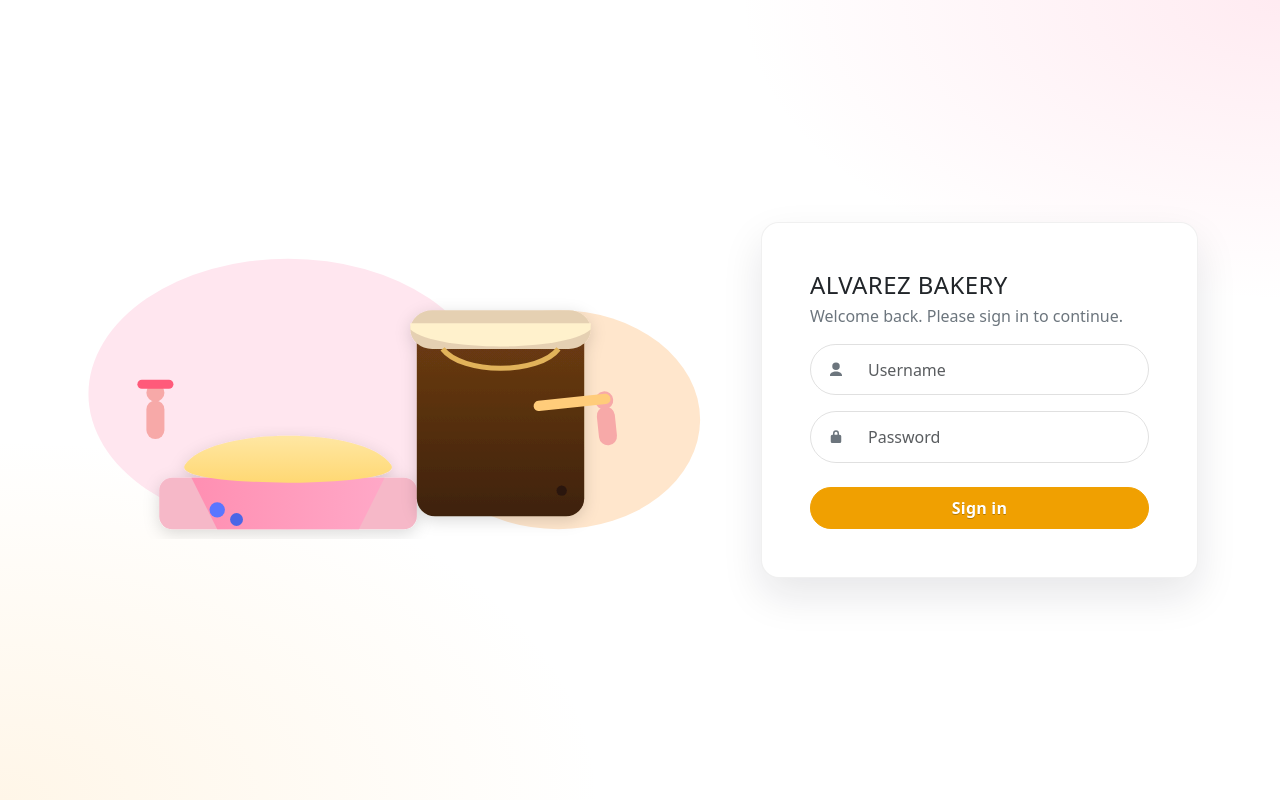
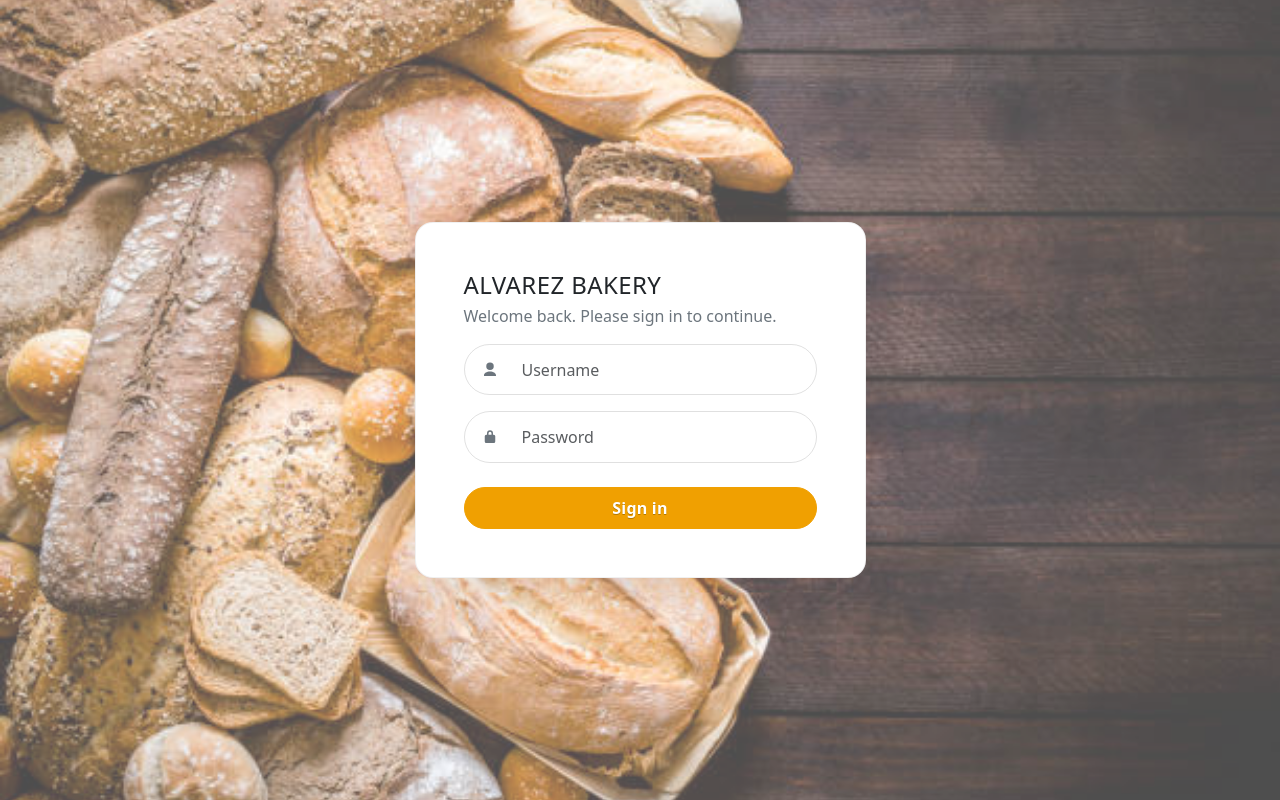
Before and after one commit to crisvin03/bakery_pos, a Django app: page /login/ in a window 1280 px wide. Run offline with Django 5.2, Linux system fonts and the light colour scheme.

Commit message:
Update UI: Add profile picture in navbar, change login background, center receipt card, replace AB logo with Logo.jpg

```diff
--- a/templates/core/base.html
+++ b/templates/core/base.html
@@ -28,9 +28,8 @@
     @media (min-width: 1200px) { .navbar-brand { font-size: 1.35rem; } }
     .brand-mark {
       width: 34px; height: 34px; border-radius: 8px;
-      background: linear-gradient(135deg, #0d6efd, #20c997);
-      display: inline-grid; place-items: center;
-      color: #fff; font-size: 1rem; font-weight: 700;
+      display: inline-block;
+      object-fit: contain;
     }
 
     /* Spacing & bigger type for nav links */
@@ -77,8 +76,8 @@
 {% if request.path != '/login/' %}
 <nav class="navbar navbar-expand-lg navbar-light navbar-elevated">
   <div class="container-fluid px-3">
-    <a class="navbar-brand" href="/">
-      <span class="brand-mark">AB</span>
+    <a class="navbar-brand" href="#" style="pointer-events: none; cursor: default;">
+      <img src="/media/products/Logo.jpg" alt="Alvarez Bakery" class="brand-mark">
       Alvarez Bakery
     </a>
 
@@ -89,6 +88,15 @@
     <div class="collapse navbar-collapse" id="nav">
       <!-- main menu -->
       <ul class="navbar-nav ms-3 ms-md-4 ms-lg-5 me-auto">
+        <li class="nav-item">
+          <a class="nav-link {% if request.path == '/' %}active{% endif %}" href="/" title="Home Dashboard">
+            <svg class="nav-ic" viewBox="0 0 24 24" fill="currentColor" aria-hidden="true">
+              <path d="M10 20v-6h4v6h5v-8h3L12 3 2 12h3v8z"/>
+            </svg>
+            <span>Home</span>
+          </a>
+        </li>
+
         <li class="nav-item">
           <a class="nav-link {% if request.path == '/pos/' %}active{% endif %}" href="/pos/" title="Point of Sale">
             <svg class="nav-ic" viewBox="0 0 24 24" fill="currentColor" aria-hidden="true">
@@ -141,11 +149,15 @@
         {% if request.user.is_authenticated %}
           <li class="nav-item dropdown">
             <a class="nav-link dropdown-toggle d-flex align-items-center gap-2" href="#" id="userMenu" role="button" data-bs-toggle="dropdown" aria-expanded="false" style="font-size:1.05rem;">
-              <span class="avatar">{{ request.user.username|slice:":1"|upper }}</span>
-              <span class="d-none d-sm-inline">Hello, {{ request.user.username }}</span>
+              {% if request.user.profile.profile_picture %}
+                <img src="{{ request.user.profile.profile_picture.url }}" alt="{{ request.user.get_full_name|default:request.user.username }}" class="avatar" style="object-fit: cover;">
+              {% else %}
+                <span class="avatar">{{ request.user.get_full_name|default:request.user.username|slice:":1"|upper }}</span>
+              {% endif %}
+              <span class="d-none d-sm-inline">Hello, {{ request.user.get_full_name|default:request.user.username }}</span>
             </a>
             <ul class="dropdown-menu dropdown-menu-end" aria-labelledby="userMenu">
-              <li class="dropdown-header small text-muted px-3">Signed in as <strong>{{ request.user.username }}</strong></li>
+              <li class="dropdown-header small text-muted px-3">Signed in as <strong>{{ request.user.get_full_name|default:request.user.username }}</strong></li>
               <li><hr class="dropdown-divider"></li>
               <li>
                 <a class="dropdown-item" href="{% url 'profile' %}">
--- a/templates/core/login.html
+++ b/templates/core/login.html
@@ -6,10 +6,28 @@
     min-height: 100vh;
     display: grid;
     place-items: center;
-    background:
-      radial-gradient(1000px 600px at 0% 100%, rgba(255,214,150,.22), transparent 60%),
-      radial-gradient(900px 500px at 100% 0%, rgba(255,143,178,.18), transparent 60%),
-      #fff;
+    background-image: url('/media/products/Background.jpg');
+    background-size: cover;
+    background-position: center;
+    background-repeat: no-repeat;
+    position: relative;
+  }
+
+  /* Optional: Add a subtle overlay to ensure text readability */
+  .login-hero::before {
+    content: '';
+    position: absolute;
+    top: 0;
+    left: 0;
+    right: 0;
+    bottom: 0;
+    background: rgba(255, 255, 255, 0.3);
+    z-index: 0;
+  }
+
+  .login-hero > .container {
+    position: relative;
+    z-index: 1;
   }
 
   /* Card */
@@ -65,60 +83,10 @@
 
 <div class="login-hero">
   <div class="container py-4">
-    <div class="row g-5 align-items-center">
-      <!-- Illustration (left) -->
-      <div class="col-lg-7 d-none d-lg-block">
-        <div class="mx-auto" style="max-width:720px">
-          <svg viewBox="0 0 980 520" width="100%" xmlns="http://www.w3.org/2000/svg" role="img" aria-label="Bakery illustration">
-            <defs>
-              <linearGradient id="g1" x1="0" x2="1">
-                <stop offset="0" stop-color="#ff8fb2"/>
-                <stop offset="1" stop-color="#ffa8c7"/>
-              </linearGradient>
-              <linearGradient id="g2" x1="0" x2="0" y1="0" y2="1">
-                <stop offset="0" stop-color="#6f3d13"/>
-                <stop offset="1" stop-color="#3e220a"/>
-              </linearGradient>
-              <linearGradient id="g3" x1="0" x2="0" y1="0" y2="1">
-                <stop offset="0" stop-color="#ffe7a3"/>
-                <stop offset="1" stop-color="#ffd873"/>
-              </linearGradient>
-              <filter id="s" x="-10%" y="-10%" width="120%" height="120%">
-                <feDropShadow dx="0" dy="6" stdDeviation="12" flood-opacity=".15"/>
-              </filter>
-            </defs>
-            <ellipse cx="320" cy="250" rx="310" ry="210" fill="#ffe6ef"/>
-            <ellipse cx="740" cy="290" rx="220" ry="170" fill="#ffe6cc"/>
-            <g filter="url(#s)">
-              <path d="M140,380 h360 a20,20 0 0 1 20,20 v40 a20,20 0 0 1 -20,20 h-360 a20,20 0 0 1 -20,-20 v-40 a20,20 0 0 1 20,-20z" fill="#f6b8c8"/>
-              <path d="M170,380 l40,80 h220 l40,-80z" fill="url(#g1)"/>
-              <path d="M160,360 c40,-60 280,-60 320,0 10,15 -40,26 -160,28 -120,-2 -170,-13 -160,-28z" fill="url(#g3)"/>
-              <circle cx="210" cy="430" r="12" fill="#5a76ff"/><circle cx="240" cy="445" r="10" fill="#4c66e6"/>
-            </g>
-            <g transform="translate(520,80)" filter="url(#s)">
-              <rect x="0" y="60" rx="28" ry="28" width="260" height="300" fill="url(#g2)"/>
-              <rect x="-10" y="40" rx="34" ry="34" width="280" height="60" fill="#e5d0b2"/>
-              <path d="M-10,60 h280 v10 c-40,35 -240,35 -280,0z" fill="#fff1cc"/>
-              <path d="M40,100 c30,40 150,40 180,0" stroke="#e1b35a" stroke-width="8" fill="none"/>
-              <circle cx="225" cy="320" r="8" fill="#2b1708"/>
-            </g>
-            <g>
-              <rect x="100" y="260" width="28" height="60" rx="14" fill="#f7a9a8"/>
-              <circle cx="114" cy="248" r="14" fill="#f7a9a8"/>
-              <rect x="86" y="228" width="56" height="14" rx="7" fill="#ff5a7a"/>
-            </g>
-            <g transform="translate(810,250) rotate(-6)">
-              <rect x="-14" y="20" width="28" height="60" rx="14" fill="#f7a9a8"/>
-              <circle cx="0" cy="10" r="14" fill="#f7a9a8"/>
-              <rect x="-110" y="0" width="120" height="16" rx="8" fill="#ffcc7a"/>
-            </g>
-          </svg>
-        </div>
-      </div>
-
-      <!-- Form (right) -->
-      <div class="col-lg-5">
-        <div class="card login-card ms-lg-auto">
+    <div class="row justify-content-center">
+      <!-- Form (centered) -->
+      <div class="col-lg-5 col-md-7 col-sm-9">
+        <div class="card login-card mx-auto">
           <div class="card-body p-4 p-md-5">
             <h2 class="h4 brand-title mb-1">ALVAREZ BAKERY</h2>
             <p class="text-secondary mb-3">Welcome back. Please sign in to continue.</p>
@@ -180,7 +148,6 @@
           </div>
         </div>
       </div>
-      <!-- /Form -->
     </div>
   </div>
 </div>
```
Also changed, not shown: templates/core/receipt.html (+20 -31 lines), core/migrations/0006_product_is_archived.py (added), core/migrations/0007_userprofile.py (added), media/products/Background.jpg (added), media/products/Logo.jpg (added).
